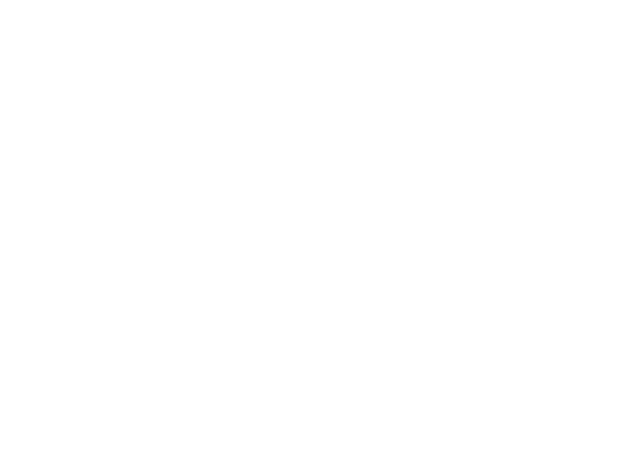
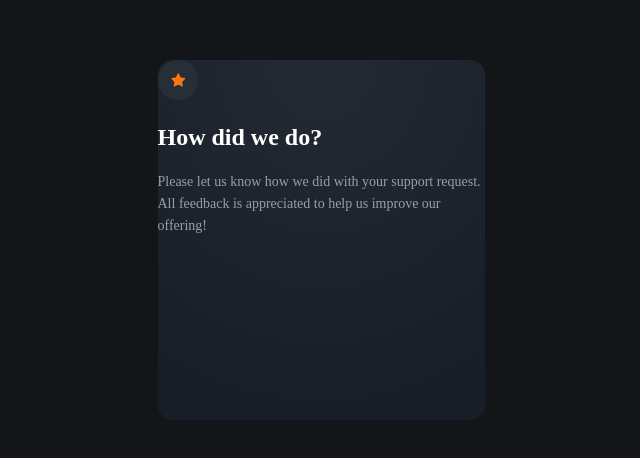
Before and after one commit to BYCODDE/React-interactive-rating-component, a React (Vite) app: page / in a window 1280 px wide. Shown: the part 102-560 px from the top of the page, without its empty margins (319-959 px from the left). Built offline with nearby package versions, Linux system fonts and the light colour scheme.

Commit message:
new commit!

```diff
--- a/src/App.css
+++ b/src/App.css
@@ -0,0 +1,8 @@
+body {
+  display: flex;
+  padding: 154px 24px 153px 24px;
+  flex-direction: column;
+  justify-content: center;
+  align-items: center;
+  background: var(--Very-Dark-Blue, #131518);
+}
--- a/src/App.jsx
+++ b/src/App.jsx
@@ -1,7 +1,11 @@
 import "./App.css";
-
+import Main from "./components/Main/Main";
 function App() {
-  return <></>;
+  return (
+    <>
+      <Main></Main>
+    </>
+  );
 }
 
 export default App;
--- /dev/null
+++ b/src/components/Main/Main.jsx
@@ -0,0 +1,13 @@
+import "./main.css";
+import Star from "/images/Star.svg";
+import Text from "../Text/Text";
+function Main() {
+  return (
+    <main className="main_element">
+      <img src={Star} alt="star_svg" />
+      <Text></Text>
+    </main>
+  );
+}
+
+export default Main;
--- /dev/null
+++ b/src/components/Main/main.css
@@ -0,0 +1,9 @@
+.main_element {
+  width: 327px;
+  height: 360px;
+  border-radius: 15px;
+  background: var(
+    --black-gradient,
+    radial-gradient(98.96% 98.96% at 50% 0%, #232a34 0%, #181e27 100%)
+  );
+}
--- /dev/null
+++ b/src/components/Text/Text.jsx
@@ -0,0 +1,15 @@
+import "./text.css";
+
+function Text() {
+  return (
+    <div className="text_div">
+      <h2>How did we do?</h2>
+      <p>
+        Please let us know how we did with your support request. All feedback is
+        appreciated to help us improve our offering!
+      </p>
+    </div>
+  );
+}
+
+export default Text;
--- /dev/null
+++ b/src/components/Text/text.css
@@ -0,0 +1,19 @@
+.text_div {
+}
+
+.text_div h2 {
+  color: var(--Pure-White, #fff);
+  font-family: Overpass;
+  font-size: 24px;
+  font-style: normal;
+  font-weight: 700;
+  line-height: normal;
+}
+.text_div p {
+  color: var(--Light-Grey, #969fad);
+  font-family: Overpass;
+  font-size: 14px;
+  font-style: normal;
+  font-weight: 400;
+  line-height: 22px;
+}
```
Also changed, not shown: public/images/Oval.svg (added), public/images/Star.svg (added).
